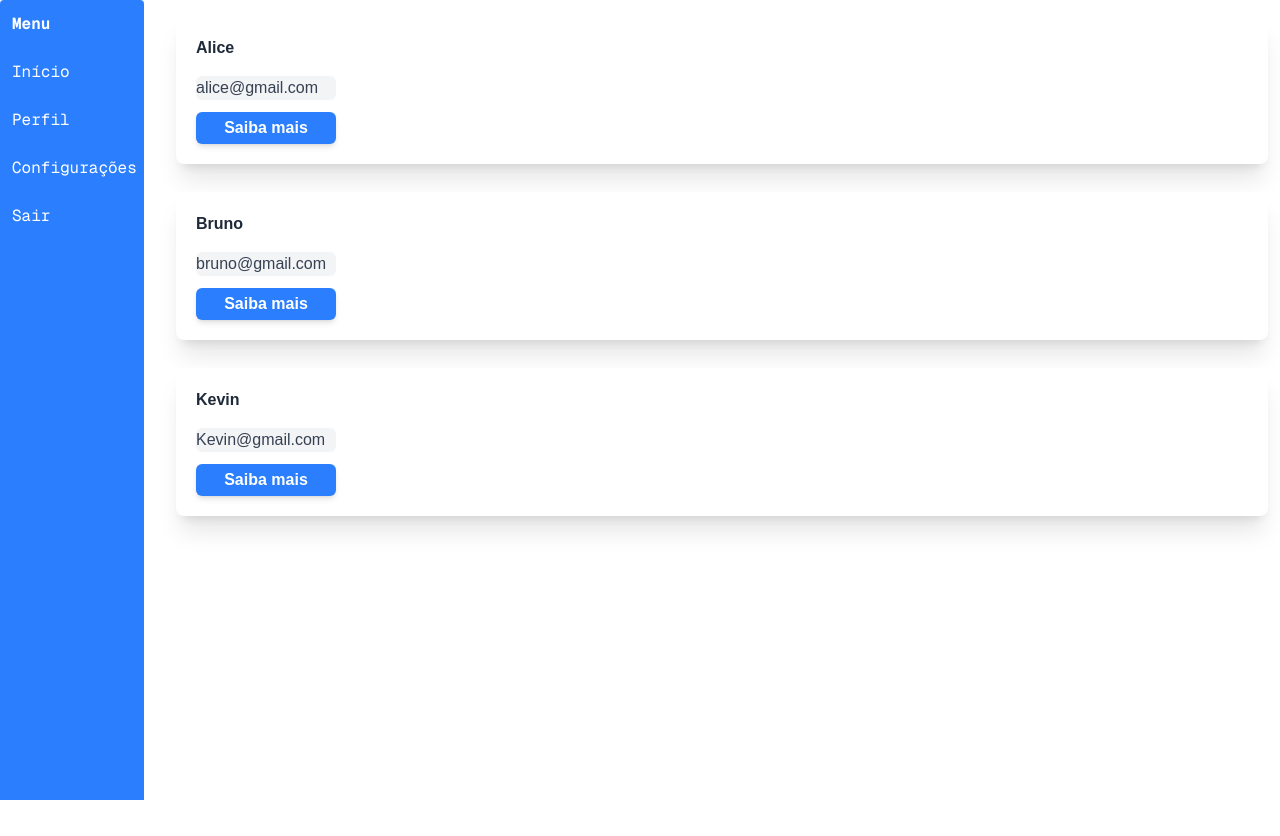
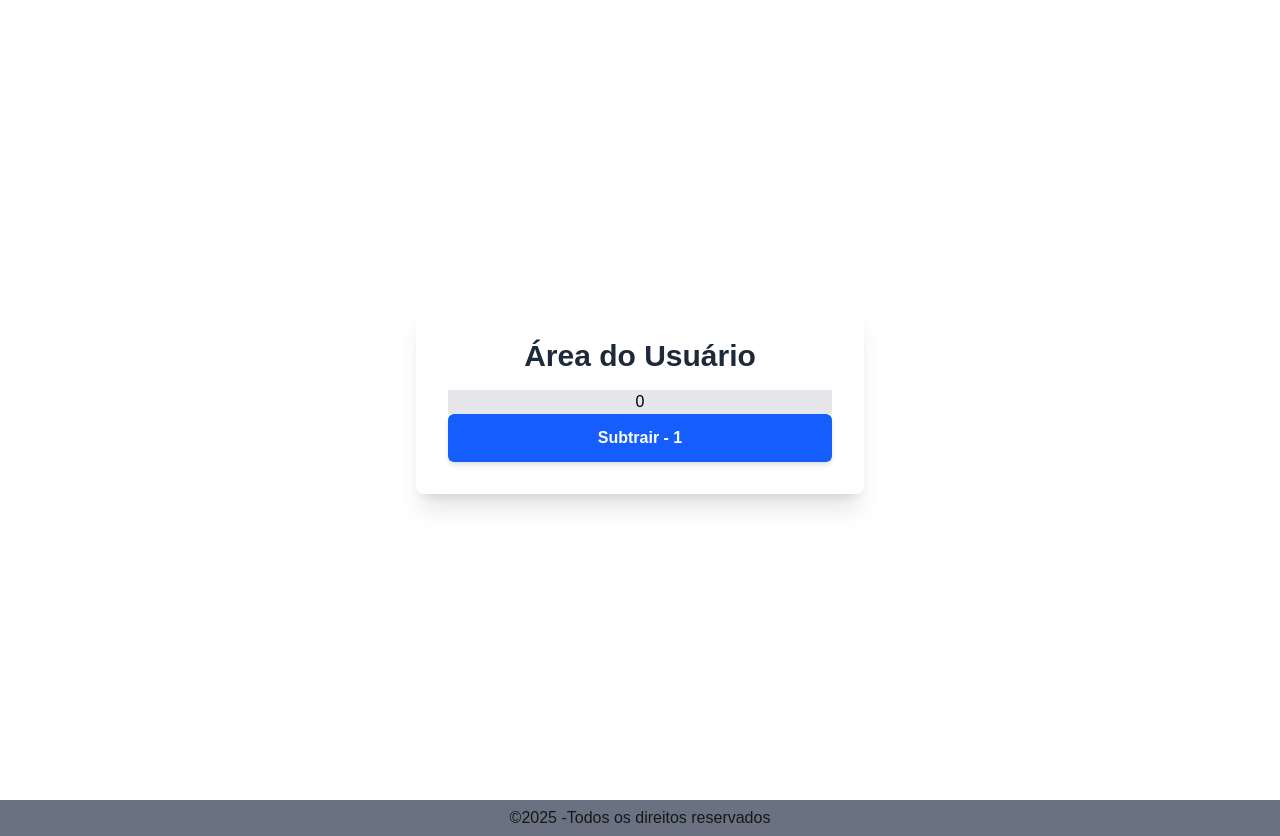
Before and after one commit to JosielSSoares/Exercicios-Curso-de-React-Nextjs-SENAC, a Next.js app in the folder my-app/: page / in a window 1280 px wide. Before the commit the page ends 800 px from the top, so only its background shows below. Built offline with nearby package versions, Linux system fonts and the light colour scheme.

Commit message:
Update: Realizado exercicio 1 e 2

```diff
--- a/my-app/app/page.tsx
+++ b/my-app/app/page.tsx
@@ -4,13 +4,12 @@ import MenuHorizontal from "@/componentes/MenuHorizontal";
 import MenuVertical from "@/componentes/MenuVertical";
 import TeladeLogin from "@/componentes/TeladeLogin";
 import AreaUsuario from "@/componentes/AreaUsuario";
-import { Children } from "react";
+import { Children, useState } from "react";
 import { Component } from "react";
 import Header from "@/componentes/Header";
 import Card from "@/componentes/Card";
 import Footer from "@/componentes/Footer";
 import Usuarios from "@/componentes/Usuarios";
-
 
 
 // function Componente({children}: {children: React.ReactNode}){
@@ -27,9 +26,18 @@ function acao() {
 
 export default function Index() {
 
+  const [contador, setContador] = useState(0);
+
+  function Incrementar(){
+    setContador (contador + 1);
+  }
+
+  function Decrementar(){
+    setContador (contador - 1 )
+  }
   return (
     <div>
-      <div className="flex space-x-5">
+      {/* <div className="flex space-x-5">
         <div>
           <MenuVertical/>
         </div>
@@ -56,14 +64,15 @@ export default function Index() {
           funcao={acao}
           ></Usuarios>
         </div>
-      </div>
+      </div> */}
 
-      {/* <AreaUsuario
+      <AreaUsuario
         titulo="Área do Usuário"
-        botao="Executar Ação"
-        funcao={acao}
-      ><p>Bem vindo ao sistema</p>
-      </AreaUsuario> */}
+        botao=""
+        decrementar={Decrementar}
+      ><p>{contador}</p>
+
+      </AreaUsuario>
       {/* <AreaUsuario
         titulo="Área do Usuário"
         botao="Executar Ação"
@@ -85,9 +94,8 @@ export default function Index() {
 
       {/* <Header/>
       <Card/>
-      <div className="absolute inset-x-0 bottom-0">
-        <Footer/>
-      </div> */}
+      <div className="absolute inset-x-0 bottom-0"> */}
+      <Footer/>
 
     </div>
   );
--- a/my-app/componentes/AreaUsuario.tsx
+++ b/my-app/componentes/AreaUsuario.tsx
@@ -1,19 +1,54 @@
+// type props = {
+//     titulo: string;
+//     children: React.ReactNode;
+//     botao: string;
+//     incrementar: () => void;
+// }
+
 type props = {
     titulo: string;
     children: React.ReactNode;
     botao: string;
-    funcao: () => void;
+    decrementar: () => void;
 }
 
-export default function AreaUsuario({ titulo, children, botao, funcao }: props) {
+// export default function AreaUsuario({ titulo, children, botao, funcao }: props) {
+//     return (
+//         <div className="min-h-screen flex items-center justify-center p-4"> {/* Container para centralizar */}
+//             <div className="bg-white p-8 rounded-lg shadow-xl max-w-md w-full text-center"> {/* Card principal */}
+//                 <h1 className="text-3xl font-bold text-gray-800 mb-4">{titulo}</h1>
+//                 <div className="bg-gray-200 text-black">
+//                     {children}
+//                 </div>
+//                 <button className="w-full py-3 px-6 bg-blue-600 hover:bg-blue-700 text-white font-semibold rounded-md shadow-md transition duration-300 ease-in-out" onClick={funcao}>{botao}</button>
+//             </div>
+//         </div>
+//     );
+// }
+
+// export default function AreaUsuario({ titulo, children, botao, incrementar }: props) {
+//     return (
+//         <div className="min-h-screen flex items-center justify-center p-4"> {/* Container para centralizar */}
+//             <div className="bg-white p-8 rounded-lg shadow-xl max-w-md w-full text-center"> {/* Card principal */}
+//                 <h1 className="text-3xl font-bold text-gray-800 mb-4">{titulo}</h1>
+//                 <div className="bg-gray-200 text-black">
+//                     {children}
+//                 </div>
+//                 <button className="w-full py-3 px-6 bg-blue-600 hover:bg-blue-700 text-white font-semibold rounded-md shadow-md transition duration-300 ease-in-out" onClick={incrementar}>{botao} Somar + 1</button>
+//             </div>
+//         </div>
+//     );
+// }
+
+export default function AreaUsuario({ titulo, children, botao, decrementar }: props) {
     return (
         <div className="min-h-screen flex items-center justify-center p-4"> {/* Container para centralizar */}
             <div className="bg-white p-8 rounded-lg shadow-xl max-w-md w-full text-center"> {/* Card principal */}
                 <h1 className="text-3xl font-bold text-gray-800 mb-4">{titulo}</h1>
-                <div className="bg-gray-400">
+                <div className="bg-gray-200 text-black">
                     {children}
                 </div>
-                <button className="w-full py-3 px-6 bg-blue-600 hover:bg-blue-700 text-white font-semibold rounded-md shadow-md transition duration-300 ease-in-out" onClick={funcao}>{botao}</button>
+                <button className="w-full py-3 px-6 bg-blue-600 hover:bg-blue-700 text-white font-semibold rounded-md shadow-md transition duration-300 ease-in-out" onClick={decrementar}>{botao} Subtrair - 1</button>
             </div>
         </div>
     );
```
